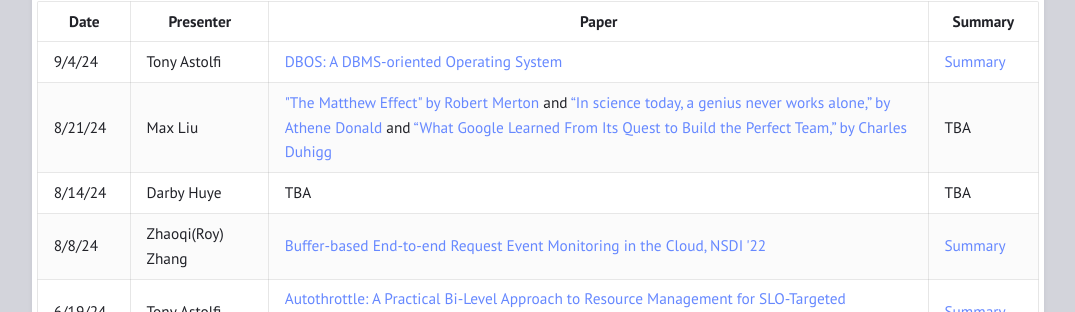
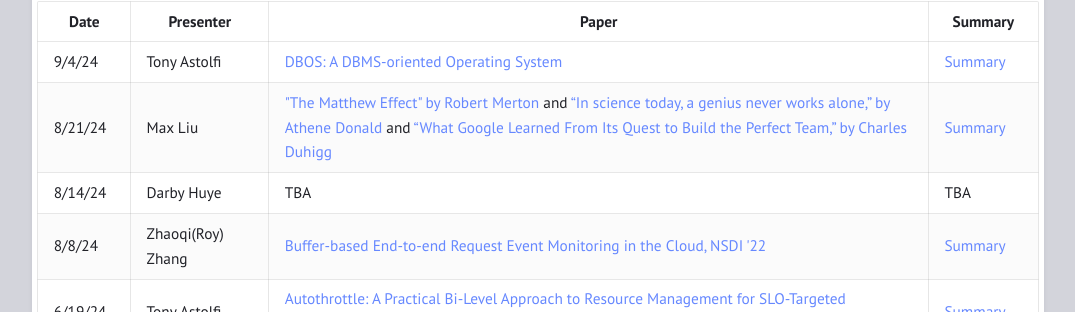
Before and after one commit to docc-lab/reading-group, a Jekyll site: the page built from index.html, in a window 1280 px wide. Shown: the part 201-513 px from the top of the page, without its empty margins (102-1177 px from the left). Built offline with Jekyll 4.4.1, drawn with Linux system fonts in a browser that asks for light colours.

Commit message:
upload summary for teamwork discussion

```diff
--- a/index.html
+++ b/index.html
@@ -50,7 +50,12 @@
       and
       <a href="https://www.nytimes.com/2016/02/28/magazine/what-google-learned-from-its-quest-to-build-the-perfect-team.html?_r=1"> “What Google Learned From Its Quest to Build the Perfect Team,” by Charles Duhigg</a>
     </td>
-    <td>TBA
+    <td>
+      {% assign post = site.posts | where_exp: "post", "post.title contains 'Teamwork discussion'" | first %}
+      {% if post %}
+      <a href="{{ post.url | relative_url }}">Summary</a>
+      {% else %}Unavailable
+      {% endif %}
     </td>
   </tr>
   <tr>
```
